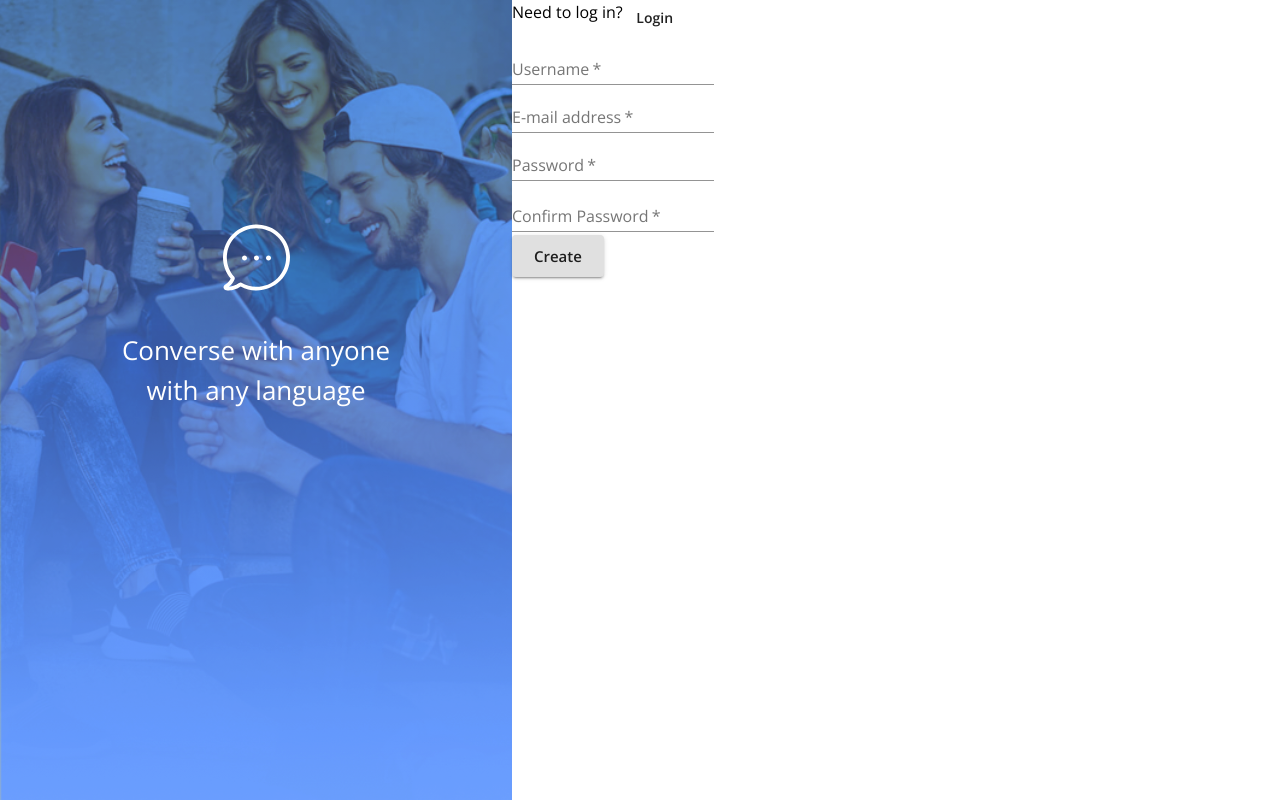
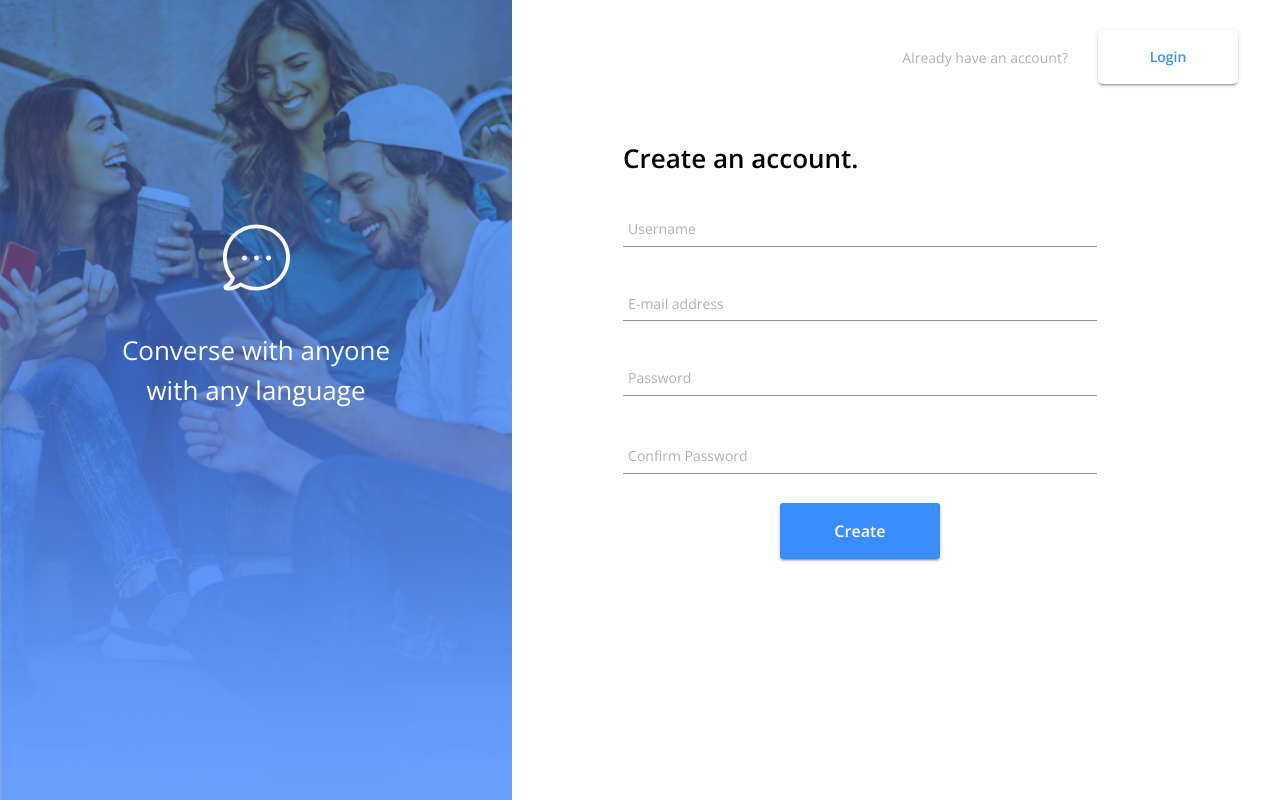
Before and after one commit to ungerecht/96713d, a React (Create React App) app in the folder client/: page / in a window 1280 px wide. Built offline with nearby package versions, Linux system fonts and the light colour scheme; no server answers.

Commit message:
Initial design changes

```diff
--- a/client/src/Signup.js
+++ b/client/src/Signup.js
@@ -9,11 +9,40 @@ import {
   TextField,
   FormHelperText,
 } from '@material-ui/core';
+import { makeStyles } from '@material-ui/core/styles';
 
 import SideBanner from './components/SideBanner';
+import { theme } from './themes/theme';
+
+const useStyles = makeStyles(() => ({
+  signup: {
+    flex: 1,
+    padding: '30px 42px',
+    alignContent: 'space-between',
+  },
+  form: {
+    marginTop: '54px',
+    marginLeft: '5.4vw',
+    width: '37vw',
+    justifyContent: 'center',
+  },
+  title: {
+    fontWeight: 600,
+    fontSize: '26px',
+    lineHeight: '40px',
+    marginBottom: '20px',
+  },
+  text: {
+    color: `${theme.palette.secondary.main}`,
+    fontSize: 14,
+    fontWeight: 400,
+    marginRight: '30px',
+  },
+}));
 
 const Signup = ({ user, register }) => {
   const history = useHistory();
+  const classes = useStyles();
 
   const [formErrorMessage, setFormErrorMessage] = useState({});
 
@@ -40,18 +69,30 @@ const Signup = ({ user, register }) => {
   return (
     <Grid container justifyContent="center">
       <SideBanner />
-      <Box sx={{ flex: 1 }}>
-        <Grid container item>
-          <Typography>Need to log in?</Typography>
-          <Link href="/login" to="/login">
-            <Button>Login</Button>
+      <Box className={classes.signup}>
+        <Grid container item justifyContent="flex-end" alignItems="center">
+          <Typography className={classes.text}>
+            Already have an account?
+          </Typography>
+          <Link href="/login" to="/login" style={{ textDecoration: 'none' }}>
+            <Button variant="contained" color="default">
+              Login
+            </Button>
           </Link>
         </Grid>
         <form onSubmit={handleRegister}>
-          <Grid>
-            <Grid>
-              <FormControl>
+          <Grid className={classes.form} container justifyContent="center">
+            <Grid xs={12}>
+              <Typography className={classes.title}>
+                Create an account.
+              </Typography>
+            </Grid>
+            <Grid xs={12}>
+              <FormControl fullWidth>
                 <TextField
+                  InputLabelProps={{
+                    required: false,
+                  }}
                   aria-label="username"
                   label="Username"
                   name="username"
@@ -60,9 +101,12 @@ const Signup = ({ user, register }) => {
                 />
               </FormControl>
             </Grid>
-            <Grid>
-              <FormControl>
+            <Grid xs={12}>
+              <FormControl fullWidth>
                 <TextField
+                  InputLabelProps={{
+                    required: false,
+                  }}
                   label="E-mail address"
                   aria-label="e-mail address"
                   type="email"
@@ -71,9 +115,12 @@ const Signup = ({ user, register }) => {
                 />
               </FormControl>
             </Grid>
-            <Grid>
-              <FormControl error={!!formErrorMessage.confirmPassword}>
+            <Grid xs={12}>
+              <FormControl fullWidth error={!!formErrorMessage.confirmPassword}>
                 <TextField
+                  InputLabelProps={{
+                    required: false,
+                  }}
                   aria-label="password"
                   label="Password"
                   type="password"
@@ -86,9 +133,12 @@ const Signup = ({ user, register }) => {
                 </FormHelperText>
               </FormControl>
             </Grid>
-            <Grid>
-              <FormControl error={!!formErrorMessage.confirmPassword}>
+            <Grid xs={12}>
+              <FormControl fullWidth error={!!formErrorMessage.confirmPassword}>
                 <TextField
+                  InputLabelProps={{
+                    required: false,
+                  }}
                   label="Confirm Password"
                   aria-label="confirm password"
                   type="password"
@@ -101,7 +151,12 @@ const Signup = ({ user, register }) => {
                 </FormHelperText>
               </FormControl>
             </Grid>
-            <Button type="submit" variant="contained" size="large">
+            <Button
+              type="submit"
+              variant="contained"
+              color="primary"
+              size="large"
+            >
               Create
             </Button>
           </Grid>
--- a/client/src/themes/theme.js
+++ b/client/src/themes/theme.js
@@ -1,24 +1,62 @@
-import { createMuiTheme } from "@material-ui/core";
+import { createMuiTheme } from '@material-ui/core';
 
 export const theme = createMuiTheme({
   typography: {
-    fontFamily: "Open Sans, sans-serif",
+    fontFamily: 'Open Sans, sans-serif',
     fontSize: 14,
     button: {
-      textTransform: "none",
+      textTransform: 'none',
       letterSpacing: 0,
-      fontWeight: "bold"
-    }
+      fontWeight: 'bold',
+    },
   },
   overrides: {
+    MuiButton: {
+      contained: {
+        backgroundColor: 'white',
+        color: '#3A8DFF',
+        fontWeight: 600,
+        height: '54px',
+        minWidth: '140px',
+        padding: '16px 34px',
+        borderRadius: '5px',
+      },
+      containedSizeLarge: {
+        fontSize: 16,
+        fontWeight: 700,
+        height: '56px',
+        width: '160px',
+        borderRadius: '3px',
+      },
+    },
     MuiInput: {
       input: {
-        fontWeight: "bold"
-      }
-    }
+        fontSize: 14,
+        fontWeight: '600',
+        padding: '8px 5px',
+      },
+    },
+    MuiFormLabel: {
+      root: {
+        color: '#B0B0B0 !important',
+        fontSize: 14,
+        fontWeight: 400,
+        paddingLeft: '5px',
+      },
+    },
+    MuiInputLabel: {
+      shrink: {
+        transform: 'none',
+      },
+    },
+    MuiInputBase: {
+      root: {
+        marginBottom: '26px',
+      },
+    },
   },
   palette: {
-    primary: { main: "#3A8DFF" },
-    secondary: { main: "#B0B0B0" }
-  }
+    primary: { main: '#3A8DFF' },
+    secondary: { main: '#B0B0B0' },
+  },
 });
```
